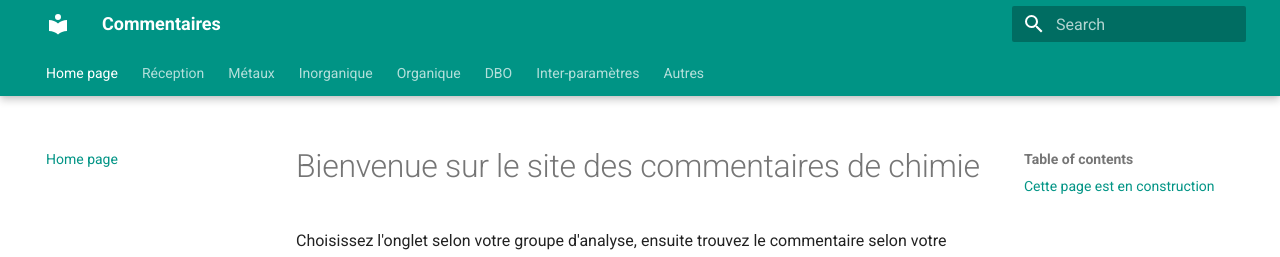
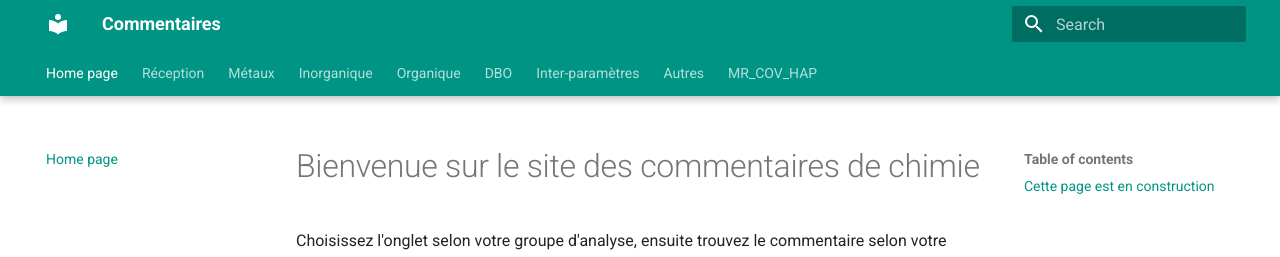
Before and after one commit to denisshragin/chemistry_comments, an MkDocs documentation site: the page built from docs/index.md, in a window 1280 px wide. Shown: the top 257 px of the page. Built offline with MkDocs 1.6.1 and Material for MkDocs 9.7.7, drawn with Linux system fonts in a browser that asks for light colours.

Commit message:
yaml file modified

```diff
--- a/mkdocs.yml
+++ b/mkdocs.yml
@@ -9,6 +9,7 @@ nav:
   - DBO: "dbo.md"
   - Inter-paramètres: 'inter_param.md'
   - Autres: "autres.md"
+  - MR_COV_HAP: "comments_MR_COV_HAP.html"
 theme:
   name: material
   features:
```
